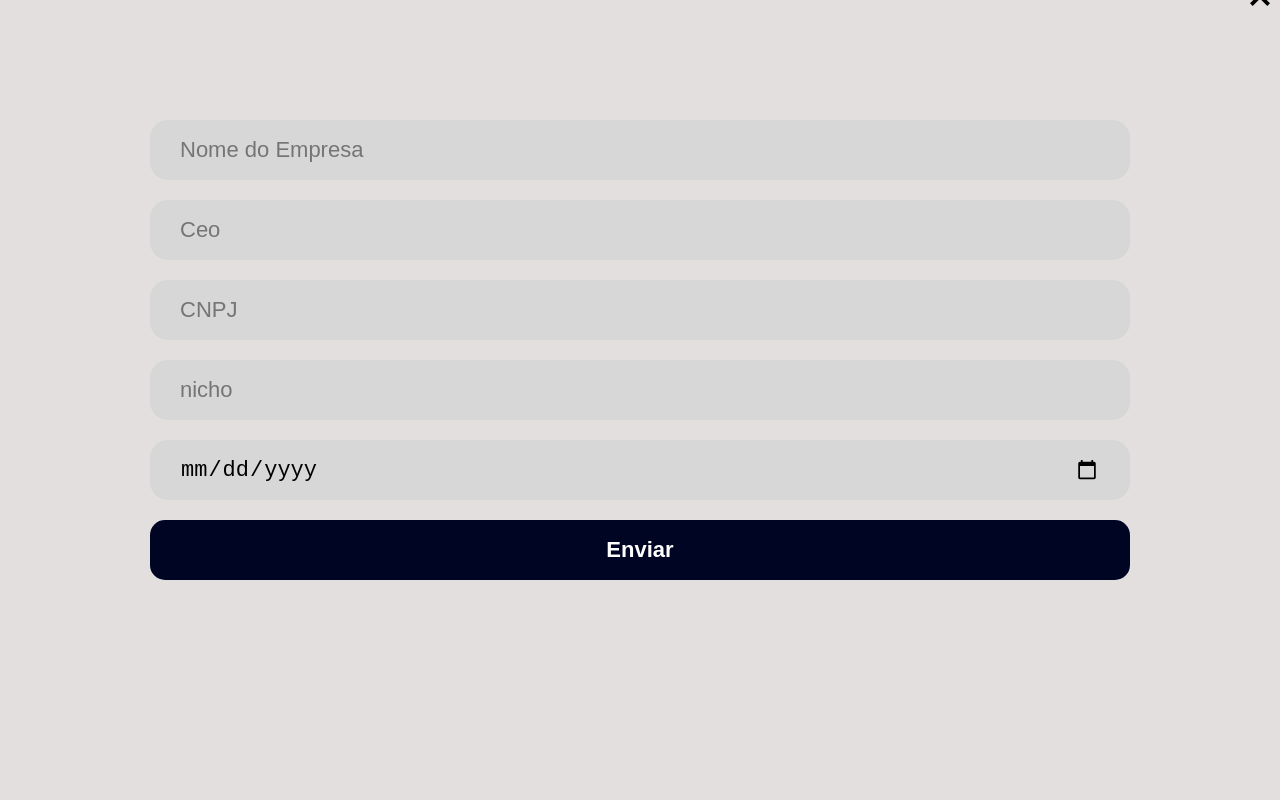
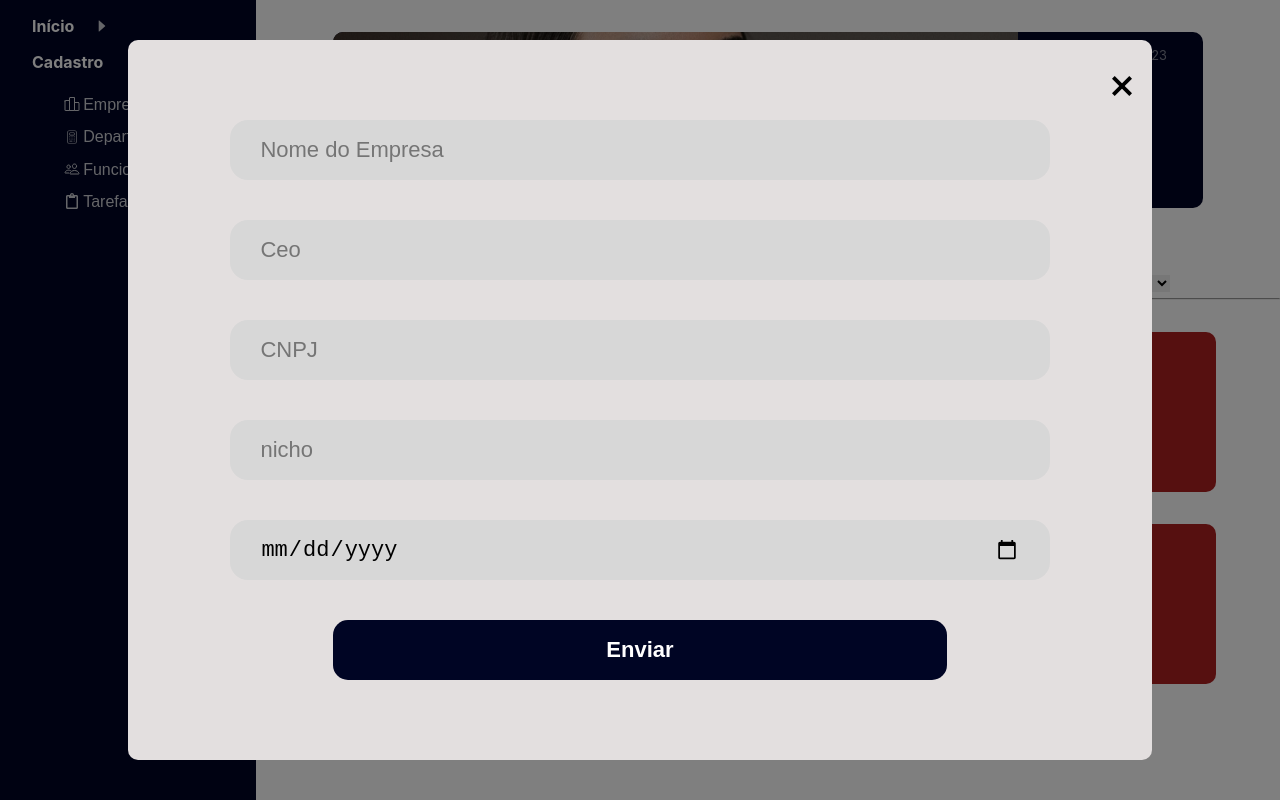
Before and after one commit to eupedrorodrigues/Cadastro_empresa, a React (Create React App) app: page / in a window 1280 px wide. Both pictures are taken after a click on the button "Empresa". Built offline with nearby package versions, Linux system fonts and the light colour scheme.

Commit message:
Refactor: Modals/Home responsibility

```diff
--- a/src/components/CardInf/CardInf.module.css
+++ b/src/components/CardInf/CardInf.module.css
@@ -1,8 +1,8 @@
 .CardInf{
-    width: 60rem;
-    height: 8rem;
+    width: 70vw;
+    height: 10rem;
     border-radius: 10px;
-    background: #D9D9D9;
+    background: #ad2020;
     margin-top: 2rem;
     border-radius: 10px;
 }
--- a/src/components/CardInf/CardInf.tsx
+++ b/src/components/CardInf/CardInf.tsx
@@ -1,6 +1,6 @@
 import styles from "./CardInf.module.css";
 
-const CardInf = () => {
+export const CardInf = () => {
   return (
     <div>
         <div className={styles.CardInf}></div>
--- a/src/components/cadastroEmpresa/CadastroEmpresa.css
+++ b/src/components/Modals/Departamento/CadastroDepartamento.module.css
@@ -3,36 +3,60 @@
     height: 100vh;
     width: 100vw;
     position: absolute;
+    z-index: 2;
+}
+
+.card{
+    position: absolute;
     top: 50%;
     left: 50%;
     transform: translate(-50%, -50%);
-    z-index: 2;
+    background-color: rgba(227, 223, 223, 1);
+    display: flex;
+    width: 80vw;
+    height: 90vh;
+    border-radius: 10px;
+    overflow: hidden;
 }
 
 form{
     font-family: 'Inter', sans-serif;
     display: flex;
     flex-direction: column;
-    margin-bottom: 100px;
     justify-content: center;
     align-items: center;
-    gap: 20px;
-    padding: 1px;
+    width: 100%;
+    height: 100%;
+    gap: 40px;
 }
 
-input{
+.inputBox{
     font-size: 22px;
     border-radius: 18px;
     border: none;
-    width: 980px;
+    width: 80%;
     height: 40px;
     background-color: rgba(215, 215, 215, 1);
     padding: 30px;
 }
 
+textarea{
+    font-family: 'Inter', sans-serif;
+    font-size: 22px;
+    border-radius: 18px;
+    border: none;
+    width: 80%;
+    height: 120px;
+    background-color: rgba(215, 215, 215, 1);
+    padding: 30px;
+    overflow: hidden;
+    resize: none;
+}
+
+
 .submit{
     background-color: rgba(0, 5, 36, 1);
-    width: 980px;
+    width: 60%;
     height: 60px;
     font-size: 22px;
     font-weight: bold;
@@ -41,7 +65,6 @@ input{
     display: flex;
     justify-content: center;
     align-items: center;
-    overflow: hidden;
 }
 
 .submit:hover{
@@ -52,27 +75,13 @@ input{
     background-color: rgb(8, 0, 56);
 }
 
-.card{
-    position: absolute;
-    top: 50%;
-    left: 50%;
-    transform: translate(-50%, -50%);
-    position: relative;
-    background-color: rgba(227, 223, 223, 1);
-    display: flex;
-    width: 1300px;
-    height: 900px;
-    border-radius: 10px;
-    justify-content: center;
-    align-items: center;
-}
-
 .closeModal {
     position: absolute;
     top: 20px;
     right: 20px;
     transition: transform 250ms ease-in-out;
     transform-origin: 50% 50%;
+    border: none;
     background-color: rgba(0, 0, 0, 0);
   }
 
@@ -80,9 +89,3 @@ input{
     transform: rotate(180deg);
     cursor: pointer;
   }
-
-button{
-    border: none;
-    font-size: 40px;
-    background-color: rgba(227, 223, 223, 1);
-}
--- a/src/components/tasks/TasksForm.css
+++ b/src/components/cadastroEmpresa/CadastroEmpresa.module.css
@@ -3,28 +3,38 @@
     height: 100vh;
     width: 100vw;
     position: absolute;
+    z-index: 2;
+}
+
+.card{
+    position: absolute;
     top: 50%;
     left: 50%;
     transform: translate(-50%, -50%);
-    z-index: 2;
+    background-color: rgba(227, 223, 223, 1);
+    display: flex;
+    width: 80vw;
+    height: 90vh;
+    border-radius: 10px;
+    overflow: hidden;
 }
 
 form{
     font-family: 'Inter', sans-serif;
     display: flex;
     flex-direction: column;
-    margin-bottom: 100px;
     justify-content: center;
     align-items: center;
-    gap: 20px;
-    padding: 1px;
+    width: 100%;
+    height: 100%;
+    gap: 40px;
 }
 
 .inputBox{
     font-size: 22px;
     border-radius: 18px;
     border: none;
-    width: 980px;
+    width: 80%;
     height: 40px;
     background-color: rgba(215, 215, 215, 1);
     padding: 30px;
@@ -32,7 +42,7 @@ form{
 
 .submit{
     background-color: rgba(0, 5, 36, 1);
-    width: 980px;
+    width: 60%;
     height: 60px;
     font-size: 22px;
     font-weight: bold;
@@ -41,7 +51,6 @@ form{
     display: flex;
     justify-content: center;
     align-items: center;
-    overflow: hidden;
 }
 
 .submit:hover{
@@ -50,21 +59,6 @@ form{
 
 .submit:active{
     background-color: rgb(8, 0, 56);
-}
-
-.card{
-    position: absolute;
-    top: 50%;
-    left: 50%;
-    transform: translate(-50%, -50%);
-    position: relative;
-    background-color: rgba(227, 223, 223, 1);
-    display: flex;
-    width: 1300px;
-    height: 900px;
-    border-radius: 10px;
-    justify-content: center;
-    align-items: center;
 }
 
 .closeModal {
@@ -86,19 +80,3 @@ button{
     font-size: 40px;
     background-color: rgba(227, 223, 223, 1);
 }
-
-.date-start{
-    display: flex;
-    justify-content: space-between;
-    width: 980px;;
-}
-
-.inputBox1{
-    font-size: 22px;
-    border-radius: 18px;
-    border: none;
-    width: 470px;
-    height: 40px;
-    background-color: rgba(215, 215, 215, 1);
-    padding: 30px;
-}
--- a/src/components/cadastroEmpresa/CadastroEmpresa.tsx
+++ b/src/components/cadastroEmpresa/CadastroEmpresa.tsx
@@ -1,5 +1,5 @@
 import { useForm } from "react-hook-form"
-import './CadastroEmpresa.css'
+import styles from './CadastroEmpresa.module.css'
 import IconX from "../../assets/x.svg"
 
 interface CadastroEmpresaProps {
@@ -18,33 +18,24 @@ export const CadastroEmpresa: React.FC<CadastroEmpresaProps> = ( {isOpen, onClos
 
   return isOpen ?(
     <div>
-      <div className="container">
-        <div className="card">
+      <div className={styles.container}>
+        <div className={styles.card}>
+
           <form onSubmit={handleSubmit(handleSubmitData)}>
 
-            <button className="closeModal" onClick={onClose}><img src={IconX} alt="fechar"/></button>
+            <button className={styles.closeModal} onClick={onClose}><img src={IconX} alt="fechar"/></button>
 
-            <div >
-              <input {...register('nomeEmpresa')}  type="text" placeholder="Nome do Empresa" required/>
-            </div>
+            <input className= {styles.inputBox} {...register('nomeEmpresa')}  type="text" placeholder="Nome do Empresa" required/>
 
-            <div>
-              <input {...register('ceo')} type="text" placeholder="Ceo" required/>
-            </div>
+            <input className= {styles.inputBox} {...register('ceo')} type="text" placeholder="Ceo" required/>
 
-            <div>
-              <input {...register('cnpj')} type="text" placeholder="CNPJ" required/>
-            </div>
+            <input className= {styles.inputBox} {...register('cnpj')} type="text" placeholder="CNPJ" required/>
 
-            <div>
-              <input {...register('nicho')} placeholder="nicho" required/>
-            </div>
+            <input className= {styles.inputBox} {...register('nicho')} placeholder="nicho" required/>
 
-            <div>
-              <input type='date' {...register('date')} placeholder="data de criação" required/>
-            </div>
+            <input className= {styles.inputBox} type='date' {...register('date')} placeholder="data de criação" required/>
 
-            <button placeholder="Enviar" className="submit">Enviar</button>
+            <button placeholder="Enviar" className={styles.submit}>Enviar</button>
 
           </form>
         </div>
--- a/src/components/Modals/Departamento/CadastroDepartamento.css
+++ b/src/components/cadastroFuncionario/CadastroFuncionario.module.css
@@ -3,50 +3,66 @@
     height: 100vh;
     width: 100vw;
     position: absolute;
+    z-index: 2;
+}
+
+.card{
+    position: absolute;
     top: 50%;
     left: 50%;
     transform: translate(-50%, -50%);
-    z-index: 104;
+    background-color: rgba(227, 223, 223, 1);
+    display: flex;
+    width: 80vw;
+    height: 90vh;
+    border-radius: 10px;
+    overflow: hidden;
 }
 
 form{
     font-family: 'Inter', sans-serif;
     display: flex;
     flex-direction: column;
-    margin-bottom: 100px;
     justify-content: center;
     align-items: center;
-    gap: 20px;
-    padding: 1px;
+    width: 100%;
+    height: 100%;
+    gap: 40px;
 }
 
 .inputBox{
     font-size: 22px;
     border-radius: 18px;
     border: none;
-    width: 980px;
+    width: 80%;
     height: 40px;
     background-color: rgba(215, 215, 215, 1);
     padding: 30px;
 }
 
-textarea{
-    font-family: 'Inter', sans-serif;
+.inputBox1{
     font-size: 22px;
     border-radius: 18px;
     border: none;
-    width: 980px;
-    height: 120px;
+    width: 47%;
+    height: 40px;
     background-color: rgba(215, 215, 215, 1);
     padding: 30px;
-    overflow: hidden;
-    resize: none;
 }
 
+.inputBox2{
+    font-size: 22px;
+    border-radius: 18px;
+    border: none;
+    width: 30%;
+    height: 40px;
+    background-color: rgba(215, 215, 215, 1);
+    padding: 30px;
+}
 
 .submit{
     background-color: rgba(0, 5, 36, 1);
-    width: 980px;
+    width: 60%;
     height: 60px;
     font-size: 22px;
     font-weight: bold;
@@ -65,28 +81,12 @@ textarea{
     background-color: rgb(8, 0, 56);
 }
 
-.card{
-    position: absolute;
-    top: 50%;
-    left: 50%;
-    transform: translate(-50%, -50%);
-    position: relative;
-    background-color: rgba(227, 223, 223, 1);
-    display: flex;
-    width: 1300px;
-    height: 900px;
-    border-radius: 10px;
-    justify-content: center;
-    align-items: center;
-}
-
 .closeModal {
     position: absolute;
     top: 20px;
     right: 20px;
     transition: transform 250ms ease-in-out;
     transform-origin: 50% 50%;
-    border: none;
     background-color: rgba(0, 0, 0, 0);
   }
 
@@ -94,3 +94,15 @@ textarea{
     transform: rotate(180deg);
     cursor: pointer;
   }
+
+button{
+    border: none;
+    font-size: 40px;
+    background-color: rgba(227, 223, 223, 1);
+}
+
+.dateStart{
+    display: flex;
+    justify-content: space-between;
+    width: 80%;;
+}
--- a/src/components/cadastroFuncionario/CadastroFuncionario.css
+++ b/src/components/tasks/TasksForm.module.css
@@ -3,67 +3,46 @@
     height: 100vh;
     width: 100vw;
     position: absolute;
+    z-index: 2;
+}
+
+.card{
+    position: absolute;
     top: 50%;
     left: 50%;
     transform: translate(-50%, -50%);
-    z-index: 2;
+    background-color: rgba(227, 223, 223, 1);
+    display: flex;
+    width: 80vw;
+    height: 90vh;
+    border-radius: 10px;
+    overflow: hidden;
 }
 
 form{
     font-family: 'Inter', sans-serif;
     display: flex;
     flex-direction: column;
-    margin-bottom: 100px;
     justify-content: center;
     align-items: center;
-    gap: 20px;
-    padding: 1px;
+    width: 100%;
+    height: 100%;
+    gap: 40px;
 }
 
 .inputBox{
     font-size: 22px;
     border-radius: 18px;
     border: none;
-    width: 980px;
+    width: 80%;
     height: 40px;
-    background-color: rgba(215, 215, 215, 1);
-    padding: 30px;
-}
-
-.inputBox1{
-    font-size: 22px;
-    border-radius: 18px;
-    border: none;
-    width: 470px;
-    height: 40px;
-    background-color: rgba(215, 215, 215, 1);
-    padding: 30px;
-}
-
-.inputBox2{
-    font-size: 22px;
-    border-radius: 18px;
-    border: none;
-    width: 306px;
-    height: 40px;
-    background-color: rgba(215, 215, 215, 1);
-    padding: 30px;
-}
-
-textarea{
-    font-family: 'Inter', sans-serif;
-    font-size: 22px;
-    border-radius: 18px;
-    border: none;
-    width: 980px;
-    height: 80px;
     background-color: rgba(215, 215, 215, 1);
     padding: 30px;
 }
 
 .submit{
     background-color: rgba(0, 5, 36, 1);
-    width: 980px;
+    width: 60%;
     height: 60px;
     font-size: 22px;
     font-weight: bold;
@@ -72,7 +51,6 @@ textarea{
     display: flex;
     justify-content: center;
     align-items: center;
-    overflow: hidden;
 }
 
 .submit:hover{
@@ -83,21 +61,6 @@ textarea{
     background-color: rgb(8, 0, 56);
 }
 
-.card{
-    position: absolute;
-    top: 50%;
-    left: 50%;
-    transform: translate(-50%, -50%);
-    position: relative;
-    background-color: rgba(227, 223, 223, 1);
-    display: flex;
-    width: 1300px;
-    height: 900px;
-    border-radius: 10px;
-    justify-content: center;
-    align-items: center;
-}
-
 .closeModal {
     position: absolute;
     top: 20px;
@@ -105,12 +68,12 @@ textarea{
     transition: transform 250ms ease-in-out;
     transform-origin: 50% 50%;
     background-color: rgba(0, 0, 0, 0);
-  }
+}
 
-  .closeModal:hover {
+.closeModal:hover {
     transform: rotate(180deg);
     cursor: pointer;
-  }
+}
 
 button{
     border: none;
@@ -118,8 +81,18 @@ button{
     background-color: rgba(227, 223, 223, 1);
 }
 
-.date-start{
+.dateStart{
     display: flex;
     justify-content: space-between;
-    width: 980px;;
+    width: 80%;;
 }
+
+.inputBox1{
+    font-size: 22px;
+    border-radius: 18px;
+    border: none;
+    width: 47%;
+    height: 40px;
+    background-color: rgba(215, 215, 215, 1);
+    padding: 30px;
+}
--- a/src/pages/Home/Home.module.css
+++ b/src/pages/Home/Home.module.css
@@ -1,5 +1,6 @@
 *{
     overflow-x: hidden;
+    box-sizing: border-box;
 }
 
 .body{
@@ -20,7 +21,7 @@
 }
 
 .Card{
-    width: 60rem;
+    width: 85%;
     height: 11rem;
     display: flex;
     border-radius: 10px;
@@ -76,7 +77,7 @@ aside{
 
 .ColorIcon{
     color: #fff;
-    margin-left: 12rem;
+    margin-left: 20px;
     opacity: 0.8;
 }
 
@@ -120,7 +121,12 @@ aside{
 
 select{
     border: none;
-    margin-left: 48rem;
+    margin-left: 55vw;
+    margin-right: 5vw;
     outline: none;
     margin-bottom: 0.4rem;
 }
+
+@media only screen and (max-device-width: 991px) {
+
+}
--- a/src/pages/Home/Home.tsx
+++ b/src/pages/Home/Home.tsx
@@ -30,18 +30,22 @@ export const Home = () => {
 
   return (
     <div>
+
       <CadastroEmpresa
       isOpen={isCadastroEmpresaOpen}
       onClose={toggleCadastroEmpresa}
       ></CadastroEmpresa>
+
       <CadastroFuncionario
       isOpen={isCadastroFuncionarioOpen}
       onClose={toggleCadastroFuncionario}
       ></CadastroFuncionario>
+
       <CadastroDepartamento
       isOpen={isCadastroDepartamentoOpen}
       onClose={toggleCadastroDepartamento}
       ></CadastroDepartamento>
+
       <TasksForm
       isOpen={isTasksFormOpen}
       onClose={toggleTasksForm}
```
Also changed, not shown: src/components/Modals/Departamento/CadastroDepartamento.tsx (+12 -27 lines), src/components/cadastroFuncionario/CadastroFuncionario.tsx (+18 -23 lines), src/components/tasks/TasksForm.tsx (+16 -23 lines).
